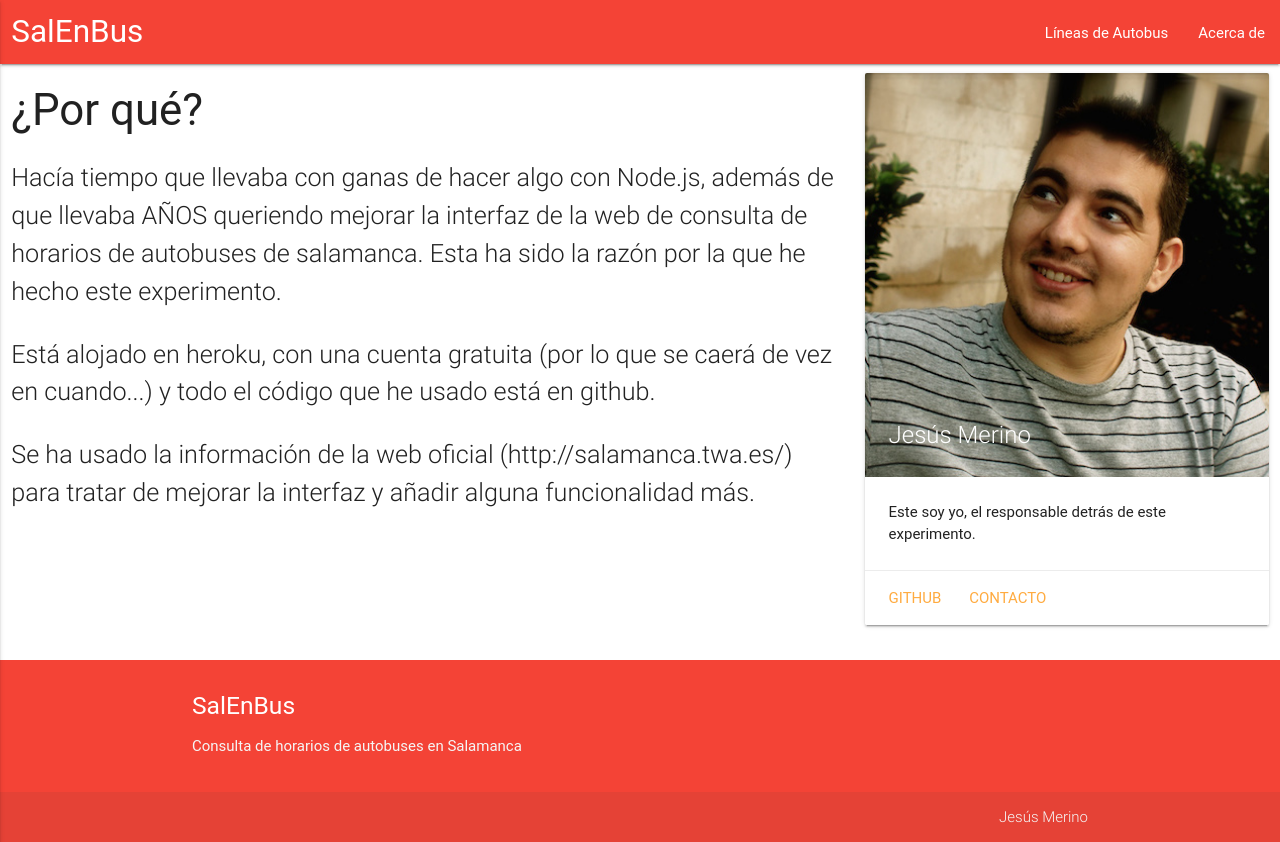
After one commit to jmmerino/busal, a Node server app: page /acerca-de in a window 1280 px wide. The commit adds this page. Run offline with Node 20, Linux system fonts and the light colour scheme; some libraries are stand-ins or nearby versions; some web fonts are replaced.

Commit message:
Added about page

```diff
--- a/routes/index.js
+++ b/routes/index.js
@@ -42,8 +42,6 @@
 		    	request(opt, function(error, response, html) {
 		    		contParsedBusStops ++;
 		    		busStop = salenbus.parseBusStop(html, busStop);
-
-		    		console.log(busStop);
 
 		    		if (parseInt(busStop.direction) === 0){
 		    			busStopsDir1.push(busStop);
@@ -90,17 +88,7 @@
 
 });
 
-router.get('/test', function(req, res, next) {
-
-	var opt = {
-	    url: 'http://salamanca.twa.es/code/getparadas.php?idl=L-13&idp=1301&ido=1.00000',
-	    headers: { 'Referer': 'http://salamanca.twa.es/'}
-	};
-
-	request( opt, function(error, response, body) {
-		console.log(body);
-
-		res.render("error");
-	});
+router.get('/acerca-de', function(req, res, next) {
+	res.render('pages/about');
 });
 module.exports = router;
--- /dev/null
+++ b/views/pages/about.ejs
@@ -0,0 +1,47 @@
+<!DOCTYPE html>
+<html lang="en">
+<head>
+    <% include ../partials/head %>
+</head>
+<body>
+
+    <header>
+        <% include ../partials/header %>
+    </header>
+
+    <div class="row">
+        <div class="col s12 m8">
+            <h3>¿Por qué?</h3>
+            <p class="flow-text">
+                Hacía tiempo que llevaba con ganas de hacer algo con Node.js, además de que llevaba AÑOS queriendo mejorar la interfaz de la web de consulta de horarios de autobuses de salamanca. Esta ha sido la razón por la que he hecho este experimento.
+            </p>
+            <p class="flow-text">
+                Está alojado en heroku, con una cuenta gratuita (por lo que se caerá de vez en cuando...) y todo el código que he usado está en github.
+            </p>
+            <p class="flow-text">
+                Se ha usado la información de la web oficial (http://salamanca.twa.es/) para tratar de mejorar la interfaz y añadir alguna funcionalidad más.
+            </p>
+        </div>
+        <div class="col s12 m4">
+            <div class="card">
+                <div class="card-image">
+                    <img src="images/jmmerino.jpg">
+                    <span class="card-title">Jesús Merino</span>
+                </div>
+                <div class="card-content">
+                    <p>
+                        Este soy yo, el responsable detrás de este experimento.
+                    </p>
+                </div>
+                <div class="card-action">
+                    <a href="https://github.com/jmmerino/busapp-node">Github</a>
+                    <a href="https://about.me/jmmerino">Contacto</a>
+                </div>
+            </div>
+        </div>
+    </div>
+
+    <% include ../partials/footer %>
+
+</body>
+</html>
--- a/views/partials/footer.ejs
+++ b/views/partials/footer.ejs
@@ -1,22 +1,11 @@
 <footer class="page-footer red">
     <div class="container">
         <div class="row">
-            <div class="col l6 s12">
+            <div class="col s12">
                 <h5 class="white-text">SalEnBus</h5>
                 <p class="grey-text text-lighten-4">
-                    Aplicación para adaptar a móviles la web de información de autobuses públicos de Salamanca.
+                    Consulta de horarios de autobuses en Salamanca
                 </p>
-            </div>
-            <div class="col l4 offset-l2 s12">
-                <h5 class="white-text">Links</h5>
-                <ul>
-                    <li>
-                        <a class="grey-text text-lighten-3" href="/acerca-de">Acerca de</a>
-                    </li>
-                    <li>
-                        <a class="grey-text text-lighten-3" href="http://salamanca.twa.es/" target="_blank">Salamanca de Transportes</a>
-                    </li>
-                </ul>
             </div>
         </div>
     </div>
--- a/views/partials/header.ejs
+++ b/views/partials/header.ejs
@@ -1,12 +1,14 @@
 
 <nav class="red">
     <div class="nav-wrapper">
+        <div class="row">
             <div class="col s12">
                 <a href="/" class="brand-logo">SalEnBus</a>
                 <a href="#" data-activates="mobile-demo" class="button-collapse">
                     <i class="material-icons">menu</i>
                 </a>
             </div>
+
             <ul class="right hide-on-med-and-down">
                 <li><a href="/">Líneas de Autobus</a></li>
                 <li><a href="/acerca-de">Acerca de</a></li>
@@ -17,4 +19,5 @@
                 <li><a href="/acerca-de">Acerca de</a></li>
             </ul>
         </div>
+    </div>
 </nav>
```
Also changed, not shown: public/images/jmmerino.jpg (added). Lines whose indentation alone changed are shown as unchanged.
